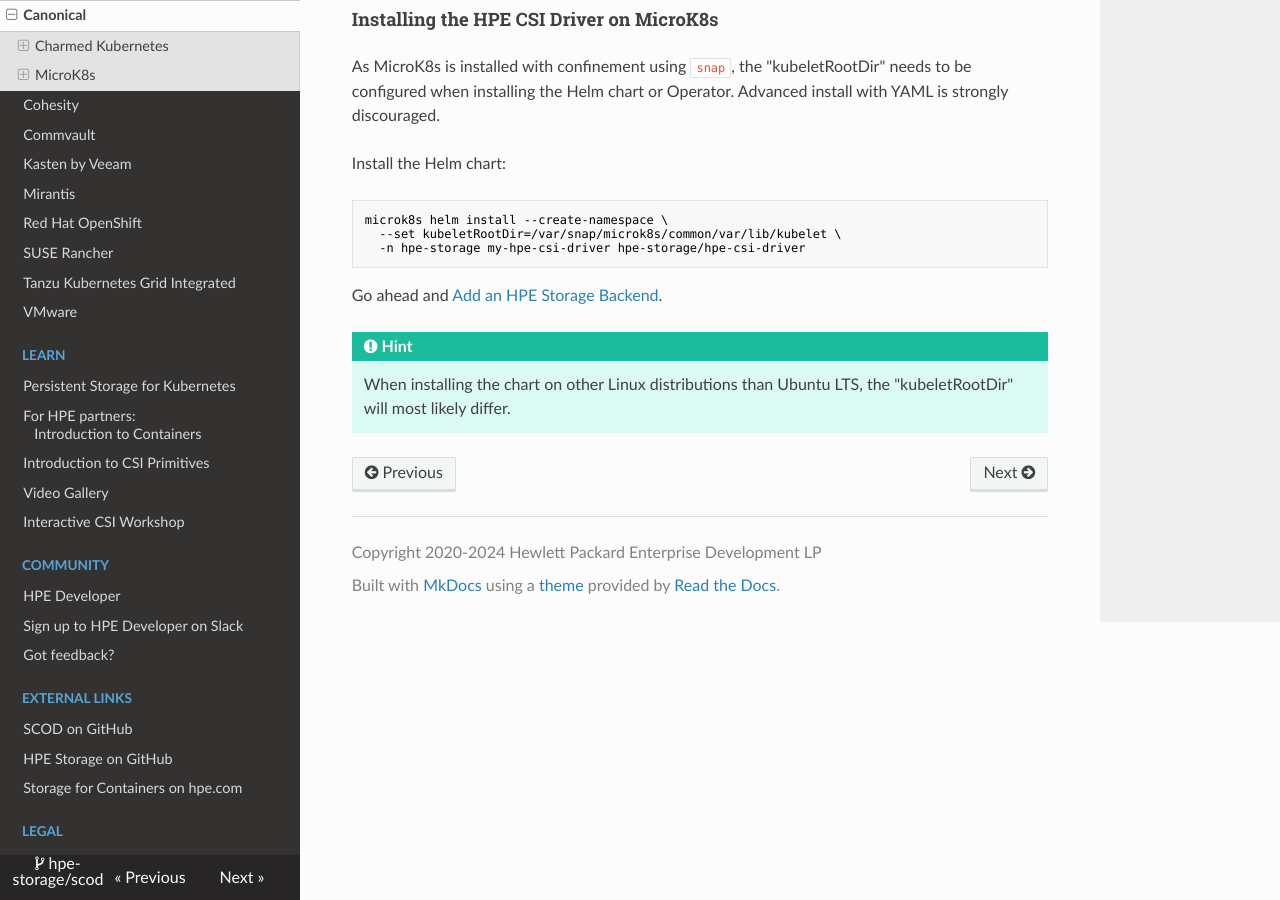
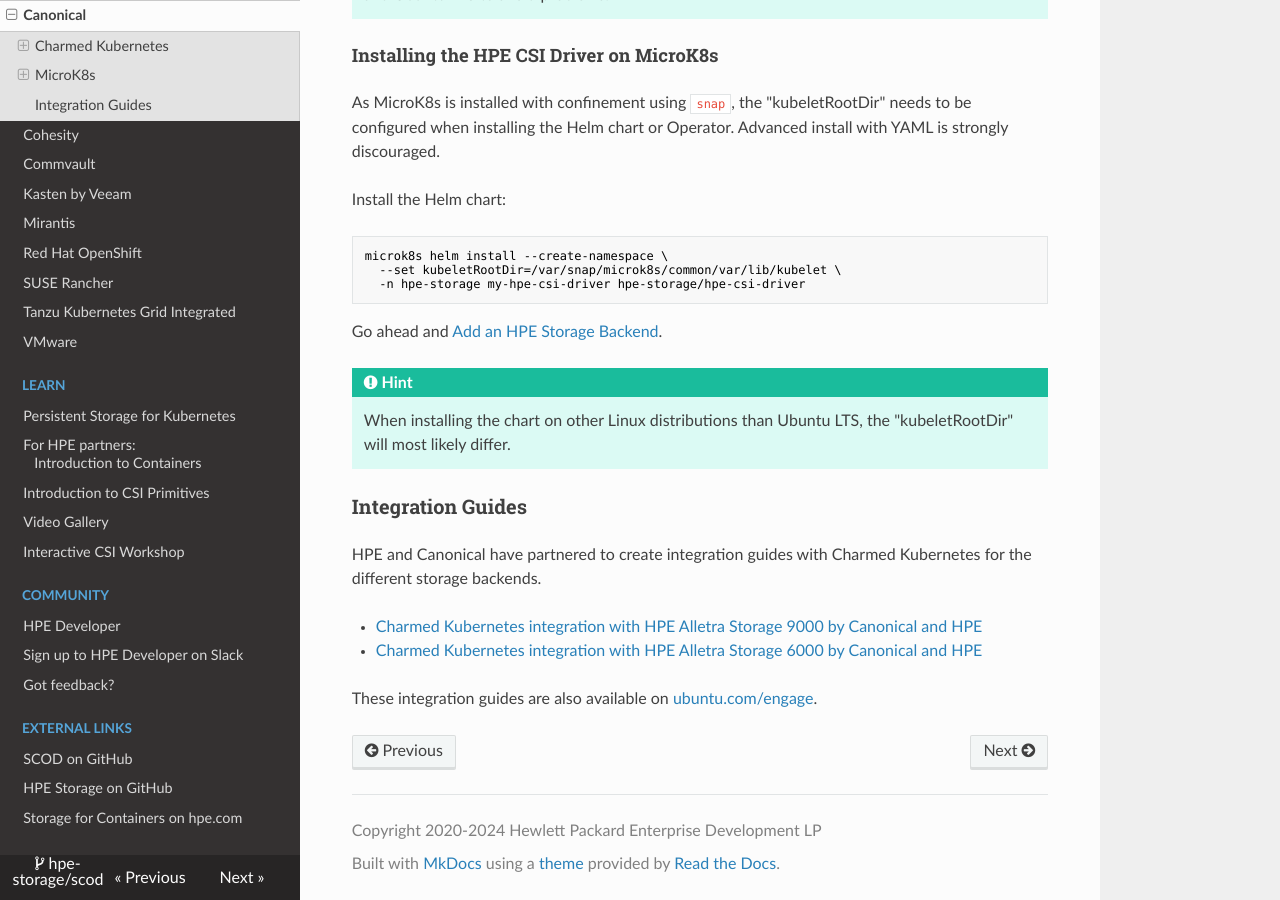
Before and after one commit to hpe-storage/scod, an MkDocs documentation site: the page built from docs/partners/canonical/index.md, in a window 1280 px wide and 900 px high, scrolled down 1958 px. Built offline with MkDocs 1.6.1, drawn with Linux system fonts in a browser that asks for light colours; nearby versions of some CDN libraries.

Commit message:
Adding Canonical papers (#199)
Signed-off-by: Michael Mattsson <michael.mattsson@gmail.com>

```diff
--- a/docs/partners/canonical/index.md
+++ b/docs/partners/canonical/index.md
@@ -58,3 +58,12 @@
 
 !!! hint
     When installing the chart on other Linux distributions than Ubuntu LTS, the "kubeletRootDir" will most likely differ.
+
+### Integration Guides
+
+HPE and Canonical have partnered to create integration guides with Charmed Kubernetes for the different storage backends.
+
+- [Charmed Kubernetes integration with HPE Alletra Storage 9000 by Canonical and HPE](https://www.hpe.com/psnow/doc/a00136437enw)
+- [Charmed Kubernetes integration with HPE Alletra Storage 6000 by Canonical and HPE](https://www.hpe.com/psnow/doc/a00136438enw)
+
+These integration guides are also available on [ubuntu.com/engage](https://ubuntu.com/engage?tag=hpe).
```
